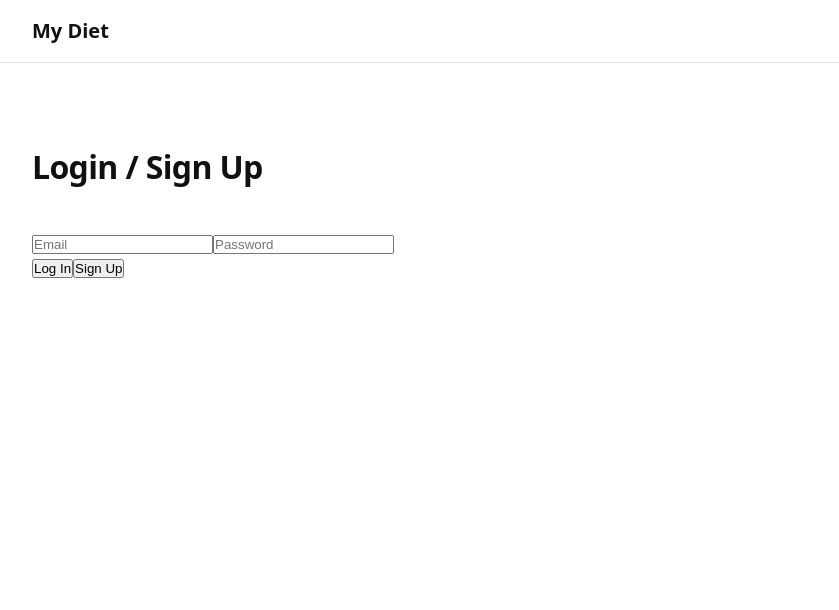
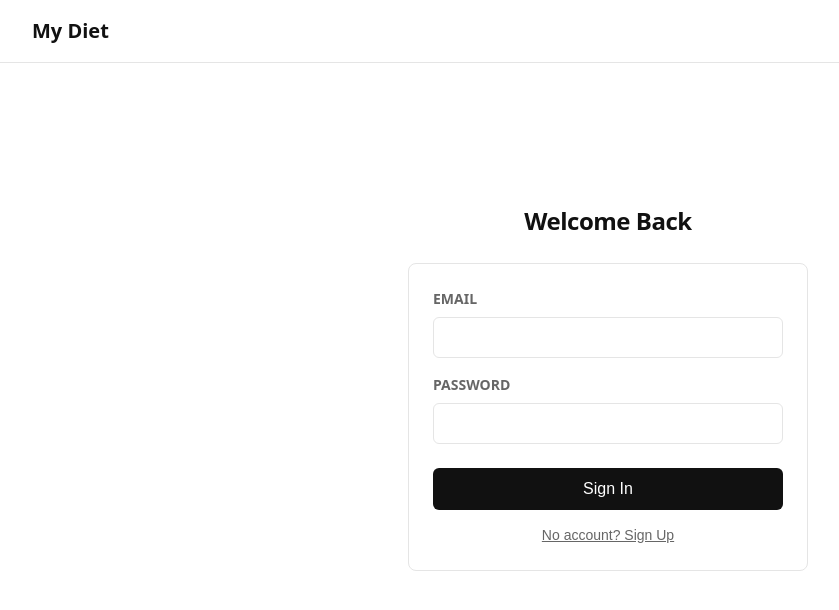
Before and after one commit to SaBin1151/my-diet-apps, a Next.js app: page /login in a window 1280 px wide. Shown: the top 610 px of the page, without its empty margins (32-871 px from the left). Built offline with nearby package versions, Linux system fonts and the light colour scheme; no server answers.

Commit message:
Update home page to link to login

```diff
--- a/app/login/page.tsx
+++ b/app/login/page.tsx
@@ -1,89 +1,110 @@
-'use client'
+'use client';
 
-import { useState } from 'react'
-import { useRouter } from 'next/navigation'
-import { createClient } from '@/utils/supabase/client'
+import { createClient } from '@supabase/supabase-js';
+import { useState } from 'react';
+import { useRouter } from 'next/navigation';
+
+// Supabase 클라이언트 생성
+const supabase = createClient(
+  process.env.NEXT_PUBLIC_SUPABASE_URL!,
+  process.env.NEXT_PUBLIC_SUPABASE_ANON_KEY!
+);
 
 export default function LoginPage() {
-  const router = useRouter()
-  const supabase = createClient()
+  const router = useRouter();
+  const [email, setEmail] = useState('');
+  const [password, setPassword] = useState('');
+  const [loading, setLoading] = useState(false);
+  const [message, setMessage] = useState('');
 
-  const [email, setEmail] = useState('')
-  const [password, setPassword] = useState('')
-  const [loading, setLoading] = useState(false)
+  // 로그인 (Sign In)
+  const handleLogin = async (e: React.FormEvent) => {
+    e.preventDefault();
+    setLoading(true);
+    setMessage('');
 
-  // 로그인 로직
-  const handleLogin = async () => {
-    setLoading(true)
     const { error } = await supabase.auth.signInWithPassword({
       email,
       password,
-    })
+    });
 
     if (error) {
-      alert('Login Error: ' + error.message)
+      setMessage(error.message);
+      setLoading(false);
     } else {
-      // 성공 시 /onboarding 페이지로 이동
-      router.push('/onboarding')
+      router.push('/dashboard'); // 로그인 성공 시 대시보드로 이동
+      router.refresh();
     }
-    setLoading(false)
-  }
+  };
 
-  // 회원가입 로직
+  // 회원가입 (Sign Up)
   const handleSignUp = async () => {
-    setLoading(true)
+    setLoading(true);
+    setMessage('');
+
     const { error } = await supabase.auth.signUp({
       email,
       password,
-    })
+    });
 
     if (error) {
-      alert('Signup Error: ' + error.message)
+      setMessage(error.message);
     } else {
-      alert('회원가입 성공! 이메일을 확인하여 인증 링크를 클릭해주세요.')
+      setMessage('Confirmation email sent! Check your inbox.');
     }
-    setLoading(false)
-  }
+    setLoading(false);
+  };
 
   return (
-    <div className="flex flex-col items-center justify-center min-h-screen p-4">
-      <div className="flex flex-col gap-4 w-full max-w-xs border p-8 rounded">
-        <h1 className="text-2xl font-bold text-center">Login / Sign Up</h1>
+    <div style={{ maxWidth: '400px', margin: '60px auto', textAlign: 'center' }}>
+      <h1 style={{ marginBottom: '24px', fontSize: '1.5rem' }}>Welcome Back</h1>
 
+      <form onSubmit={handleLogin} className="card">
+        <div style={{ marginBottom: '16px', textAlign: 'left' }}>
+          <label style={{ display: 'block', fontSize: '0.875rem', fontWeight: 600, color: '#666', marginBottom: '8px' }}>EMAIL</label>
           <input
             type="email"
-          placeholder="Email"
             value={email}
             onChange={(e) => setEmail(e.target.value)}
-          className="border p-2 rounded"
+            required
+            style={{ width: '100%', padding: '12px', border: '1px solid #e5e5e5', borderRadius: '6px' }}
           />
+        </div>
 
+        <div style={{ marginBottom: '24px', textAlign: 'left' }}>
+          <label style={{ display: 'block', fontSize: '0.875rem', fontWeight: 600, color: '#666', marginBottom: '8px' }}>PASSWORD</label>
           <input
             type="password"
-          placeholder="Password"
             value={password}
             onChange={(e) => setPassword(e.target.value)}
-          className="border p-2 rounded"
+            required
+            style={{ width: '100%', padding: '12px', border: '1px solid #e5e5e5', borderRadius: '6px' }}
           />
+        </div>
 
-        <div className="flex flex-col gap-2 mt-4">
+        {message && <p style={{ color: 'red', fontSize: '0.875rem', marginBottom: '16px' }}>{message}</p>}
+
         <button
-            onClick={handleLogin}
+          type="submit"
           disabled={loading}
-            className="bg-blue-500 text-white p-2 rounded hover:bg-blue-600 disabled:opacity-50"
+          className="btn-primary"
+          style={{ width: '100%', marginBottom: '12px' }}
         >
-            {loading ? 'Processing...' : 'Log In'}
+          {loading ? 'Loading...' : 'Sign In'}
         </button>
 
         <button
+          type="button"
           onClick={handleSignUp}
           disabled={loading}
-            className="border border-gray-300 p-2 rounded hover:bg-gray-100 disabled:opacity-50"
+          style={{
+            background: 'none', border: 'none', color: '#666',
+            textDecoration: 'underline', cursor: 'pointer', fontSize: '0.875rem'
+          }}
         >
-            Sign Up
+          No account? Sign Up
         </button>
+      </form>
     </div>
-      </div>
-    </div>
-  )
+  );
 }
```
Also changed, not shown: app/page.tsx (+5 -4 lines). Lines whose indentation alone changed are shown as unchanged.
